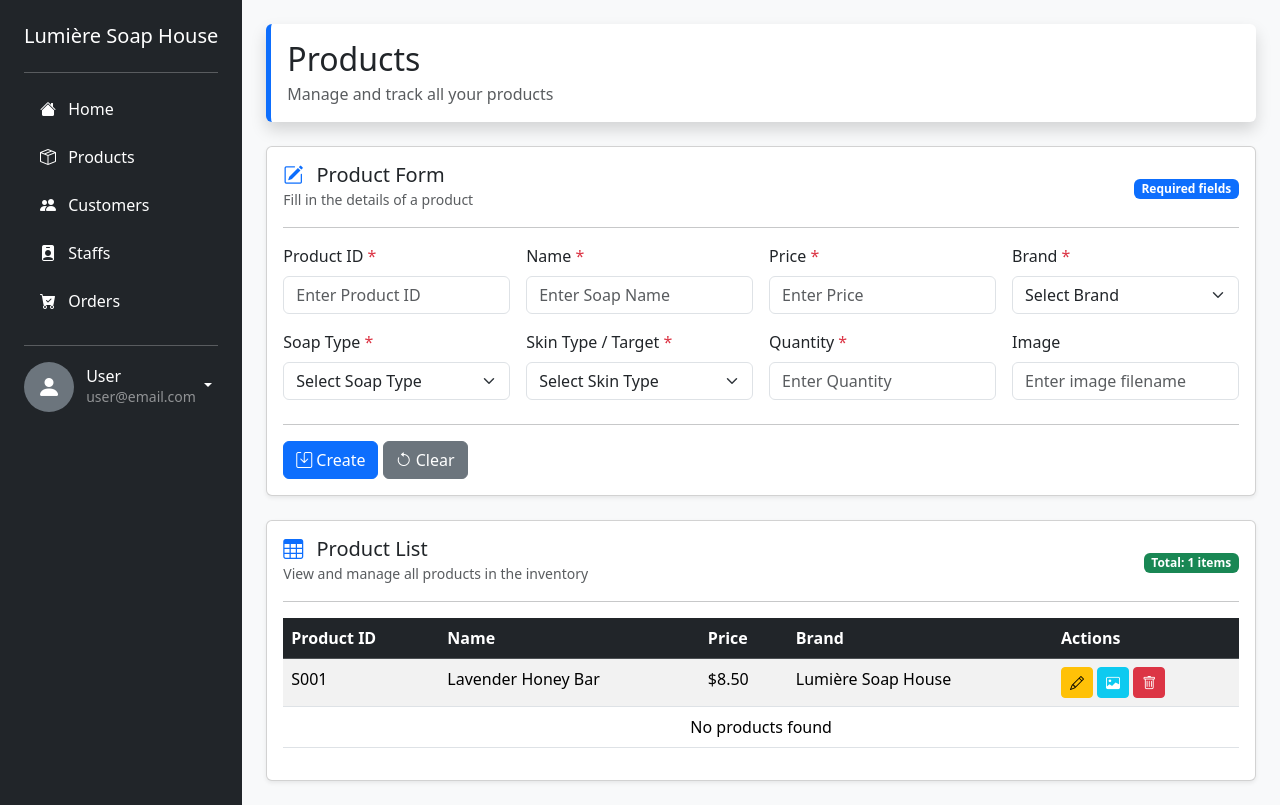
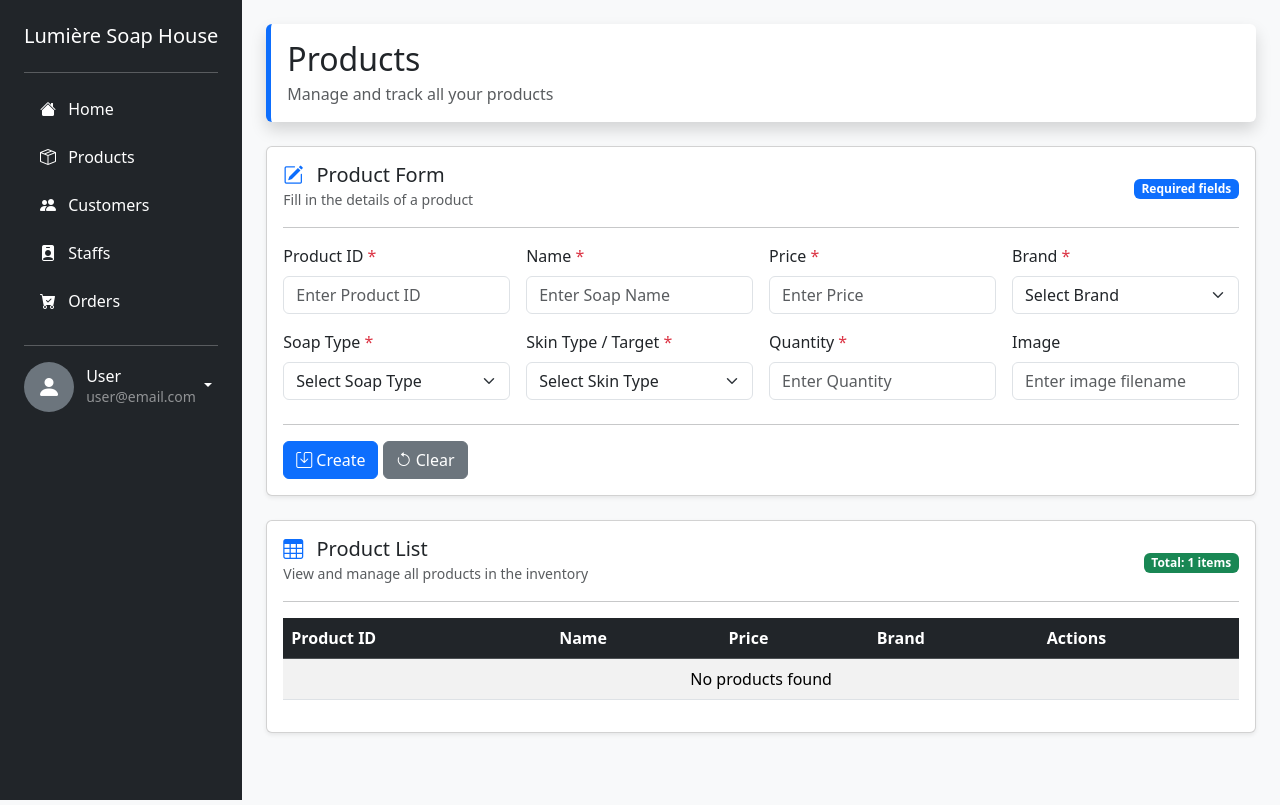
Before and after one commit to a223537-jpg/ProjectTaskWeb2, a PHP site: page /views/products.php in a window 1280 px wide. Run offline with PHP 8.4, Linux system fonts and the light colour scheme.

Commit message:
update the product.php

```diff
--- a/views/products.php
+++ b/views/products.php
@@ -127,11 +127,13 @@ ob_start();
                     </tr>
                 </thead>
                 <tbody>
+                  <?php if (!empty($products)): ?>
+      <?php foreach ($products as $product): ?>
           <tr>
-                        <td>S001</td>
-                        <td>Lavender Honey Bar</td>
-                        <td>$8.50</td>
-                        <td>Lumière Soap House</td>
+              <td><?php echo htmlspecialchars($product['fld_product_num']); ?></td>
+              <td><?php echo htmlspecialchars($product['fld_product_name']); ?></td>
+              <td>$<?php echo number_format((float)$product['fld_product_price'], 2); ?></td>
+              <td><?php echo htmlspecialchars($product['fld_product_brand']); ?></td>
               <td>
                   <a href="#" class="btn btn-sm btn-warning">
                       <i class="bi bi-pencil"></i>
@@ -144,9 +146,12 @@ ob_start();
                   </a>
               </td>
           </tr>
+      <?php endforeach; ?>
+  <?php else: ?>
       <tr>
           <td colspan="5" class="text-center">No products found</td>
       </tr>
+  <?php endif; ?>
                 </tbody>
             </table>
         </div>
```
Lines whose indentation alone changed are shown as unchanged.
